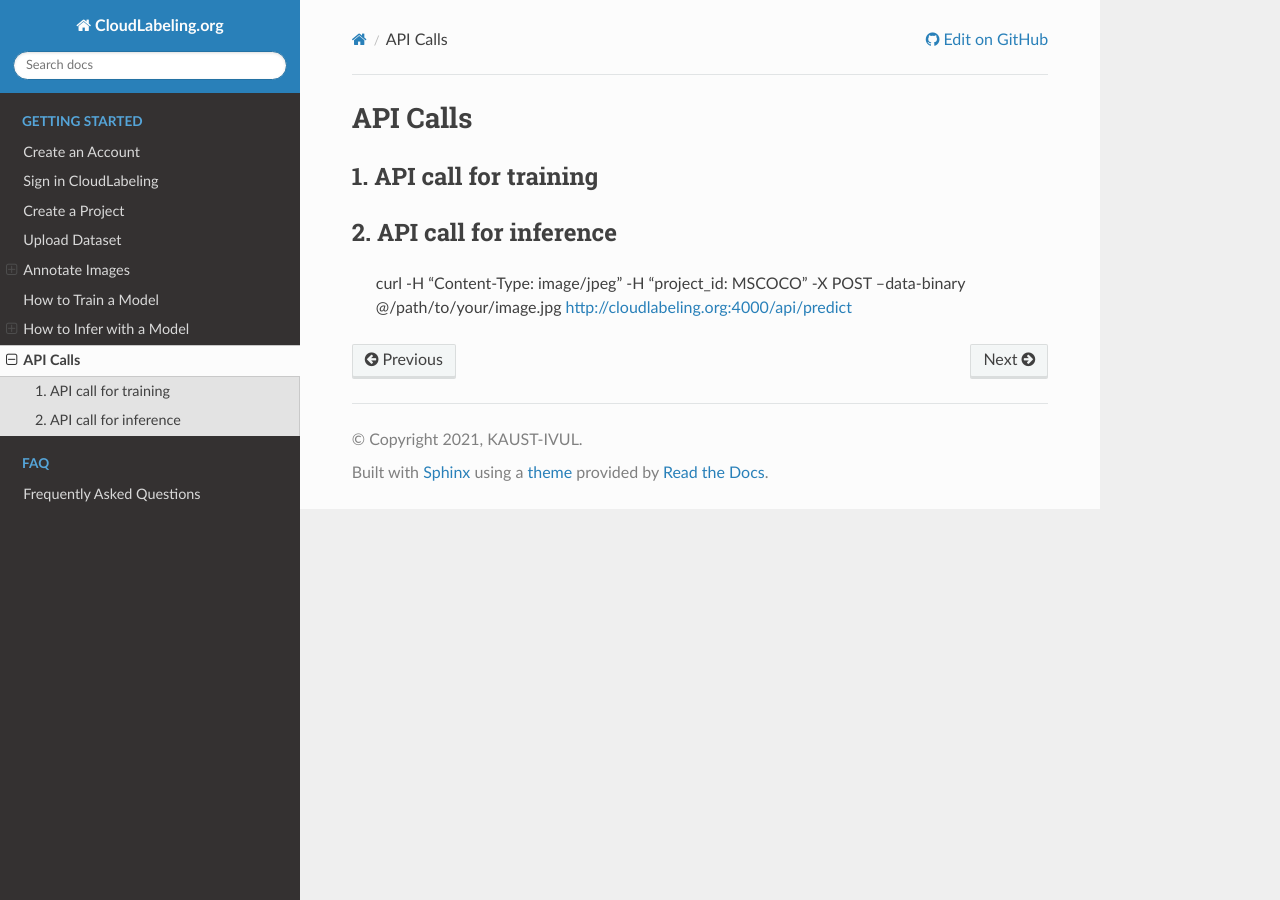
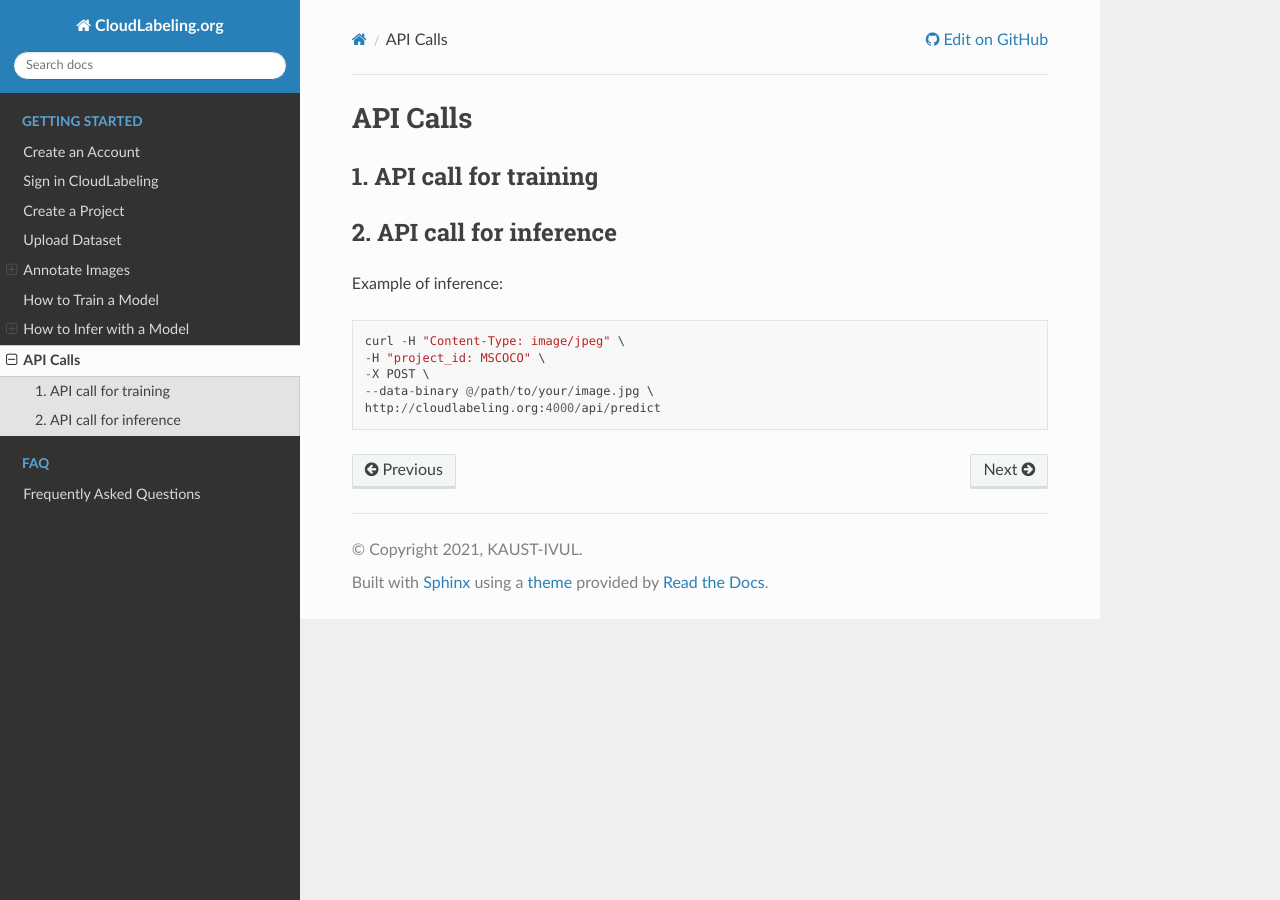
Before and after one commit to SilvioGiancola/CloudLabeling-API, a Sphinx documentation site: the page built from docs/content/GetStarted/8_APICalls.rst, in a window 1280 px wide. Built offline with Sphinx 7.4.7 and the Read the Docs theme 2.0.0, drawn with Linux system fonts in a browser that asks for light colours.

Commit message:
API calls

```diff
--- a/docs/content/GetStarted/8_APICalls.rst
+++ b/docs/content/GetStarted/8_APICalls.rst
@@ -14,6 +14,8 @@ API Calls
 2. API call for inference
 -----------------
 
+Example of inference::
+
   curl -H "Content-Type: image/jpeg" \
   -H "project_id: MSCOCO" \
   -X POST \
```
